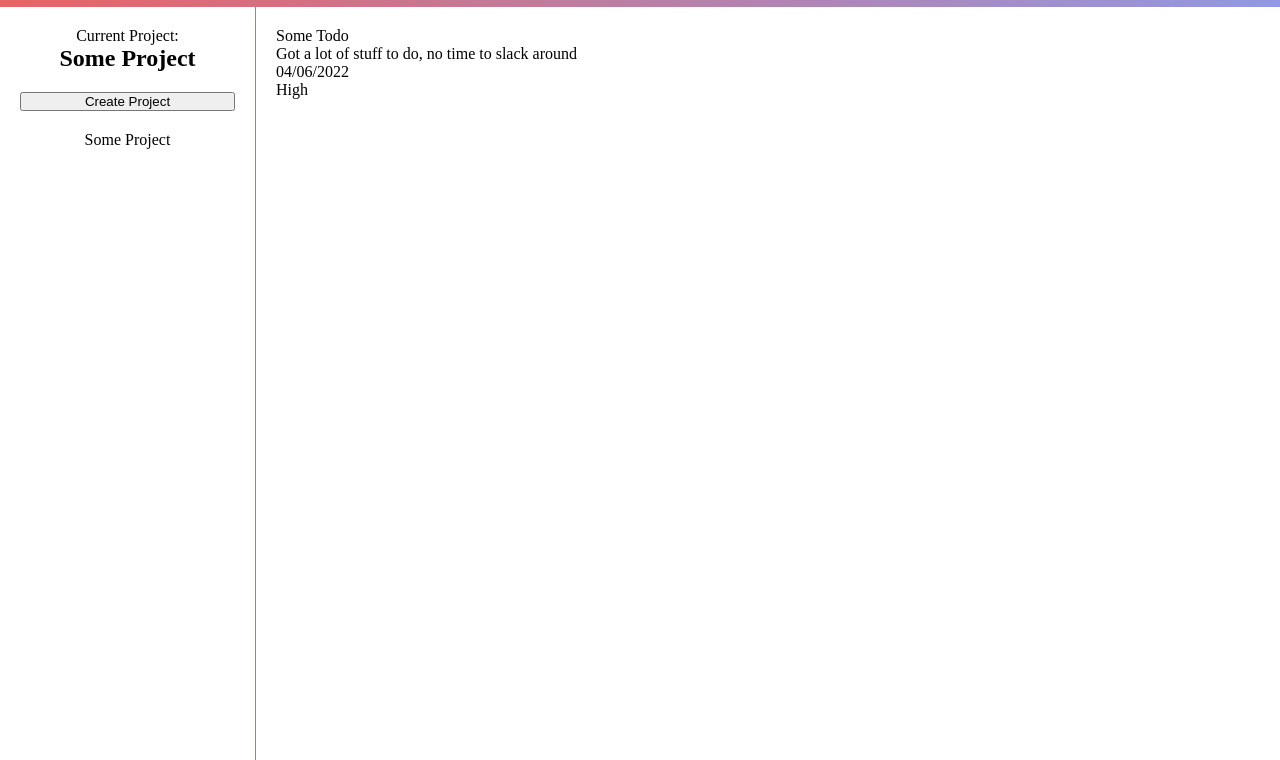
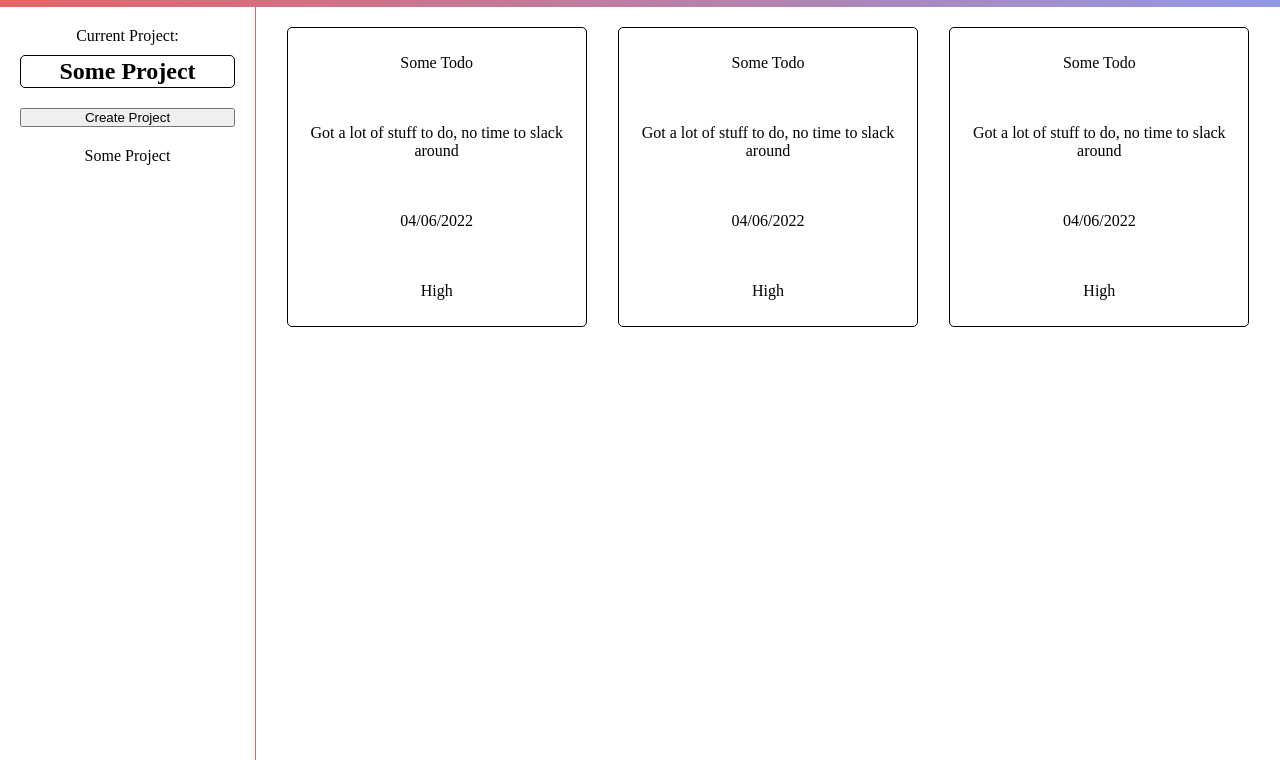
Before and after one commit to BATMANGOO/todo-list, a website built with webpack: page dist/index.html in a window 1280 px wide. Shown: the part 40-800 px from the top of the page. Built offline with nearby package versions, Linux system fonts and the light colour scheme.

Commit message:
layout basic style

```diff
--- a/src/style.css
+++ b/src/style.css
@@ -6,11 +6,6 @@
     margin: 0;
     padding: 0;
     box-sizing: border-box;
-}
-
-body {
-    width: 100%;
-    height: 100%;
 }
 
 #app {
@@ -55,12 +50,39 @@ body {
     margin: 10px 0;
 }
 
+.current-project > p {
+    padding: 0 0 10px 0;
+}
+
+.current-proj-title {
+    border: 1px solid black;
+    padding: 2px;
+    border-radius: 5px;
+}
+
 
 /* todo-list styles */
 
 .todo-container {
+    text-align: center;
     padding: 20px;
     height: 100vw;
     grid-column: 2 / 3;
     grid-row-start: 2;
+    display: grid;
+    gap: 10px;
+    grid-template-columns: repeat(auto-fit, minmax(200px, 1fr));
+    justify-items: center;
 }
+
+.todo-item {
+    border: 1px solid black;
+    text-align: center;
+    display: flex;
+    flex-direction: column;
+    justify-content: space-around;
+    max-width: 300px;
+    max-height: 300px;
+    border-radius: 5px;
+
+}
```
Also changed, not shown: dist/index.html.
